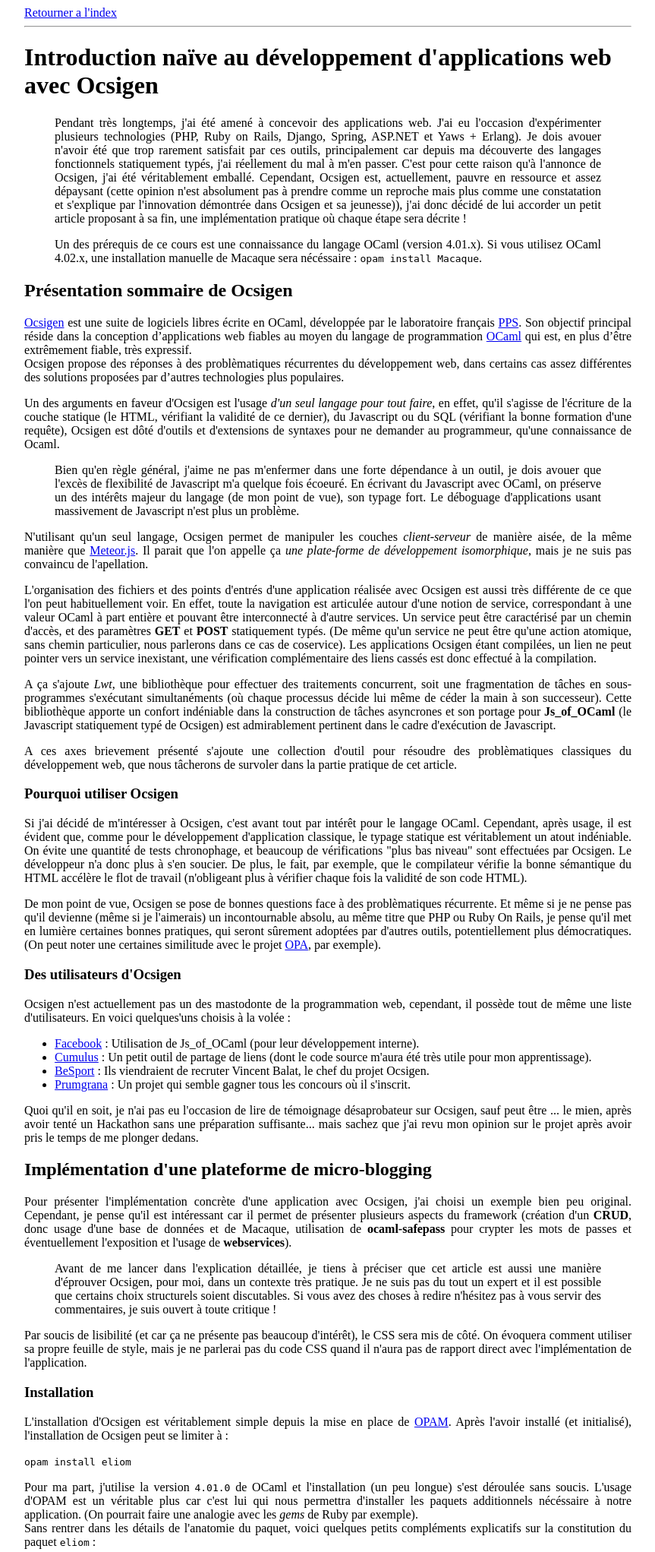
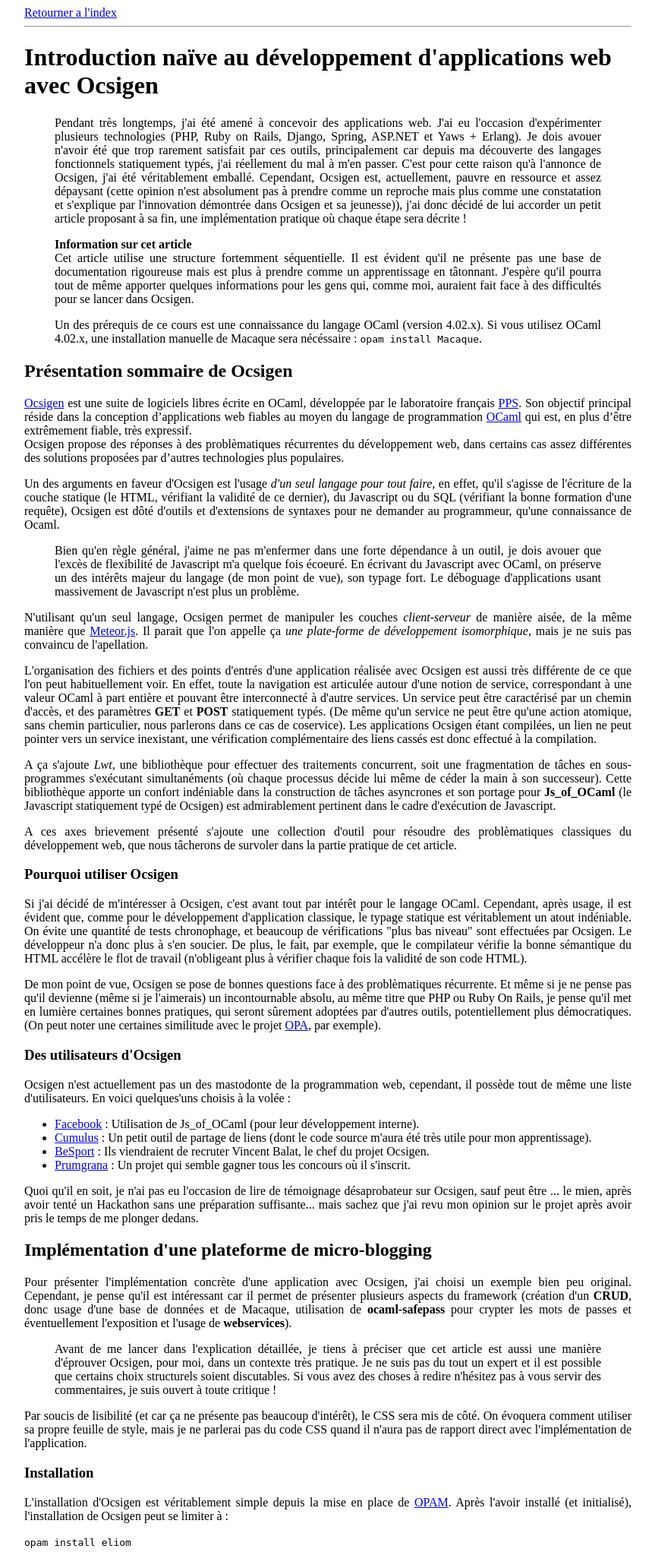
Before and after one commit to BastienDuplessier/xvw.github.io, a PHP site: page /post/ocsigen.html in a window 1280 px wide. Shown: the top 2043 px of the page at 76% size, without its empty margins (208-1071 px from the left). Run offline with PHP 8.4, Linux system fonts and the light colour scheme; some libraries are stand-ins or nearby versions.

Commit message:
Update pages

```diff
--- a/post/ocsigen.html
+++ b/post/ocsigen.html
@@ -18,7 +18,10 @@
 <p>Pendant très longtemps, j'ai été amené à concevoir des applications web. J'ai eu l'occasion d'expérimenter plusieurs technologies (PHP, Ruby on Rails, Django, Spring, ASP.NET et Yaws + Erlang). Je dois avouer n'avoir été que trop rarement satisfait par ces outils, principalement car depuis ma découverte des langages fonctionnels statiquement typés, j'ai réellement du mal à m'en passer. C'est pour cette raison qu'à l'annonce de Ocsigen, j'ai été véritablement emballé. Cependant, Ocsigen est, actuellement, pauvre en ressource et assez dépaysant (cette opinion n'est absolument pas à prendre comme un reproche mais plus comme une constatation et s'explique par l'innovation démontrée dans Ocsigen et sa jeunesse)), j'ai donc décidé de lui accorder un petit article proposant à sa fin, une implémentation pratique où chaque étape sera décrite !</p>
 </blockquote>
 <blockquote>
-<p>Un des prérequis de ce cours est une connaissance du langage OCaml (version 4.01.x). Si vous utilisez OCaml 4.02.x, une installation manuelle de Macaque sera nécéssaire : <code>opam install Macaque</code>.</p>
+<p><strong>Information sur cet article</strong><br />Cet article utilise une structure fortemment séquentielle. Il est évident qu'il ne présente pas une base de documentation rigoureuse mais est plus à prendre comme un apprentissage en tâtonnant. J'espère qu'il pourra tout de même apporter quelques informations pour les gens qui, comme moi, auraient fait face à des difficultés pour se lancer dans Ocsigen.</p>
+</blockquote>
+<blockquote>
+<p>Un des prérequis de ce cours est une connaissance du langage OCaml (version 4.02.x). Si vous utilisez OCaml 4.02.x, une installation manuelle de Macaque sera nécéssaire : <code>opam install Macaque</code>.</p>
 </blockquote>
 <h2 id="présentation-sommaire-de-ocsigen">Présentation sommaire de Ocsigen</h2>
 <p><a href="http://www.ocsigen.org">Ocsigen</a> est une suite de logiciels libres écrite en OCaml, développée par le laboratoire français <a href="http://www.pps.univ-paris-diderot.fr/">PPS</a>. Son objectif principal réside dans la conception d’applications web fiables au moyen du langage de programmation <a href="http://www.ocaml.org">OCaml</a> qui est, en plus d’être extrêmement fiable, très expressif.<br />Ocsigen propose des réponses à des problèmatiques récurrentes du développement web, dans certains cas assez différentes des solutions proposées par d’autres technologies plus populaires.</p>
@@ -636,7 +639,7 @@
 <p>Dans la construction de cette petite application, un peu inutile, nous avons survolés quelques deux types de services. Sachez cependant qu'il en existe beaucoup d'autres, de même qu'il existe des <em>co-services</em>, permettant de ne représenter qu'une action. Ces autres types seront survolés dans la suite de cet article, lors de l'implémentation concrète de notre système de micro-blogging. Pour plus d'informations, n'hésitez pas à vous référer aux liens (et dans le contexte des services plus principalement au lien du manuel de Eliom) fournis en annexe.</p>
 <p>A ce stade-ci, nous avons survolé une manière de naviguer dans la page, mais il reste encore beaucoup de choses a survoler. En effet, nous ne pouvons pas encore réaliser grand chose de concret avec ce que nous avons survolé.</p>
 <h3 id="de-la-persistance">De la persistance</h3>
-<p>Nous ne pourrions sérieusement pas penser implémenter notre plateforme de micro-blogging sans avoir appréhender la persistance de données de notre application. En général, la persistance de données est un point crucial du développement d'applications web. Pour notre exemple, j'utiliserai <strong>PostGresSQL</strong>, (l'installation de ce système ne sera pas évoqué ici car il existe beaucoup d'articles bien plus claires que ce que je pourrais écrire).</p>
+<p>Nous ne pourrions sérieusement pas penser implémenter notre plateforme de micro-blogging sans avoir appréhender la persistance de données de notre application. En général, la persistance de données est un point crucial du développement d'applications web. Pour notre exemple, j'utiliserai <strong>PostgreSQL</strong>, (l'installation de ce système ne sera pas évoqué ici car il existe beaucoup d'articles bien plus claires que ce que je pourrais écrire).</p>
 <p>Une fois de plus Ocsigen propose une solution étonnemment originale et fiable pour l'écriture de requête SQL. Pour ceux ayant déjà eu l'occasion de faire du PHP, sans framework, et pourquoi pas, avant la démocratisation de <em>PDO</em>, vous serez familier avec le fait d'écrire une requête SQL dans une chaine de caractères qui sera évaluée à l'exécution. Comme nous sommes des programmeurs OCaml, et que nous aimons les applications bien typées, ce genre de technique sauvage est à exclure, car on ne pourrait pas vérifier, <em>a la compilation</em> la cohérence de la requête. Une fois de plus Ocsigen propose une solution étonnemment originale et fiable face à l'écriture de requête, en effet, le framework est dôté d'une bibliothèque, MaCaQue (pour Macro CamL Queries), pour rédiger des requêtes SQL vérifée à la compilation.</p>
 <p>MaCaque permet de minimiser les erreurs à l'éxécution en vérifiant la bonne constitution d'une requête (en tirant partit des types fantômes). La bibliothèque est dôté d'une extension de syntaxe proposant une écriture proche de celle des compréhension.</p>
 <h4 id="inclure-macaque-dans-son-projet">Inclure macaque dans son projet</h4>
@@ -732,7 +735,13 @@
 <p>A ce stade ci, je partirai du principe que la base de données a bien été créée et que les tables présentées dans la description du projet ont été installées. (De même que le fichier <code>config.eliom</code> est correctement adpté à votre configuration).</p>
 </blockquote>
 <h4 id="description-des-tables-du-projet">Description des tables du projet</h4>
-<p>Pour que Macaque puisse vérifier la bonne sémantique (sur la forme et le typage) d'une requête, elle doit avoir une connaissance de la déscription des tables sur laquelle la requête agit. C'est pour ça que la première étape est la description formelle des tables.<br />Par soucis de modularité (une fois de plus), je décrirai mes tables dans un fichier externe, nommé <code>tables.ml</code>. Comme ce n'est pas un fichier <code>.eliom</code>, il faudra ajouter, dans le fichier <code>Makefile.options</code> l'extension <code>*.ml</code> (de cette manière : <code>SERVER_FILES := $(wildcard *.eliomi *.eliom *.ml)</code>). C'est indispensable car les fichiers eliom ne gèrent pas la syntaxe Macaque.</p>
+<p>Pour que Macaque puisse vérifier la bonne sémantique (sur la forme et le typage) d'une requête, elle doit avoir une connaissance de la déscription des tables sur laquelle la requête agit. C'est pour ça que la première étape est la description formelle des tables.<br />Par soucis de modularité (une fois de plus), je décrirai mes tables dans un fichier externe, nommé <code>tables.ml</code>.</p>
+<blockquote>
+<p><strong>Là ou les extensions de syntaxes s'empoignèrent</strong><br />Les plus observateurs remarqueront que cette fois, je n'utilise pas un fichier .eliom, mais un fichier .ml. C'est parce que l'extension de syntaxe de Macaque n'est pas prise en charge par les fichiers elioms, pour éviter des collisions.</p>
+</blockquote>
+<blockquote>
+<p>Il faudra donc modifier le fichier <code>Makefile.options</code> pour lui dire de prendre en compte les fichiers .ml (à la ligne SERVER_FILE). On aura donc le réflexe d'utiliser, chaque fois que l'on se sert de l'extension de syntaxe de Macaque, un fichier .ml.</p>
+</blockquote>
 <p>Toutes mes tables seront décrites dans ce dernier. En plus des tables nous décrirons les séquences (ce qui nous permet de faire les successions d'indexes de notre application). Voici, par exemple, la description de la séquence des indexes des utilisateurs (qui a pour forme <code>CREATE SEQUENCE users_id_seq;</code> :</p>
 <pre class="sourceCode ocaml"><code class="sourceCode ocaml"><span class="kw">let</span> users_id_seq = <span class="st">&lt;:sequence&lt; serial &quot;users_id_seq&quot; &gt;&gt;</span></code></pre>
 <p>L'usage des chevrons indique que l'on utilises les quotations de CamlP4. C'est grâce à une extension de syntaxe que Macaque est si expressif. Le passage de SQL à Macaque n'est pas très complexe, et nous pouvons, dans la volée, décrire la séquence des messages :</p>
@@ -760,7 +769,8 @@
 <span class="st">    user_id integer NOT NULL,</span>
 <span class="st">    content text NOT NULL</span>
 <span class="st">  ) &gt;&gt;</span></code></pre>
-<p>J'utilise le type <code>timestamptz</code> pour tenir compte de la <code>timezone</code>.</p>
+<p>J'utilise le type <code>timestamptz</code> pour tenir compte de la <code>timezone</code>. Il aurait été possible (et conseillé) de mettre, pour la date de publication, une valeur par défaut, mais à moins d'utiliser la dernière version de Macaque, il faut spécifier le type de la table, (dans un mli par exemple) pour éviter d'avir des variables non généralisées (<code>'_a</code>). Pour le confort de l'exercice, j'ai choisi d'admettre qu'on sauvegardera la date de publication au moment de l'enregistrement.</p>
+<h3 id="interlude-sur-ocaml-safepass">Interlude sur OCaml-safepass</h3>
 <h2 id="liens-de-références-pour-la-rédaction-de-cet-article">Liens de références pour la rédaction de cet article</h2>
 <p>Voici une tentative de construction de liste exhaustive des références que j'ai utilisées pour l'écriture de cet article.</p>
 <ul>
--- a/style.css
+++ b/style.css
@@ -1,3 +1,6 @@
+body{
+    font-face: Georgia;
+}
 #content {
     max-width: 800px;
     margin: auto;
```
Also changed, not shown: raw/ocsigen.md (+14 -4 lines), 4 other files.
